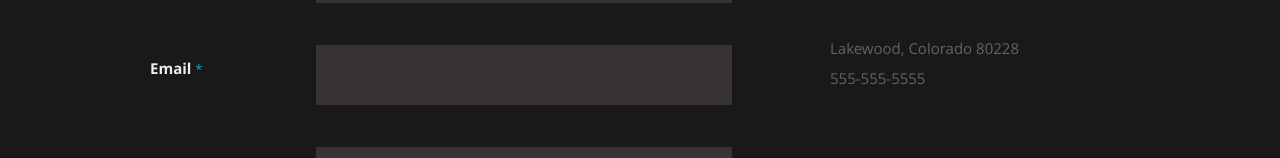
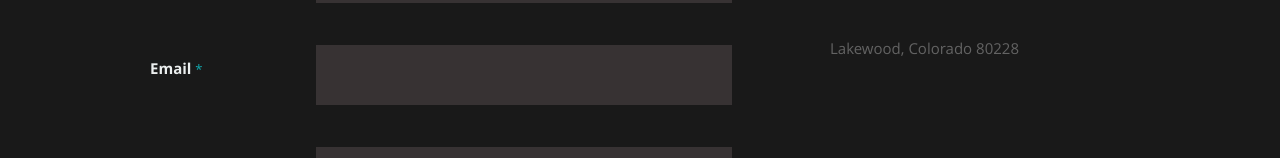
Before and after one commit to jessegjerde89/jessegjede89.github.io, a React (Create React App) app: page / in a window 1280 px wide. Shown: the part 4042-4200 px from the top of the page. Built offline with nearby package versions, Linux system fonts and the light colour scheme.

Commit message:
Update Contact.js

```diff
--- a/src/Components/Contact.js
+++ b/src/Components/Contact.js
@@ -83,7 +83,7 @@ class Contact extends Component {
 						   {name}<br />
 						   {street} <br />
 						   {city}, {state} {zip}<br />
-						   <span>{phone}</span>
+
 					   </p>
 				   </div>
             </aside>
```
